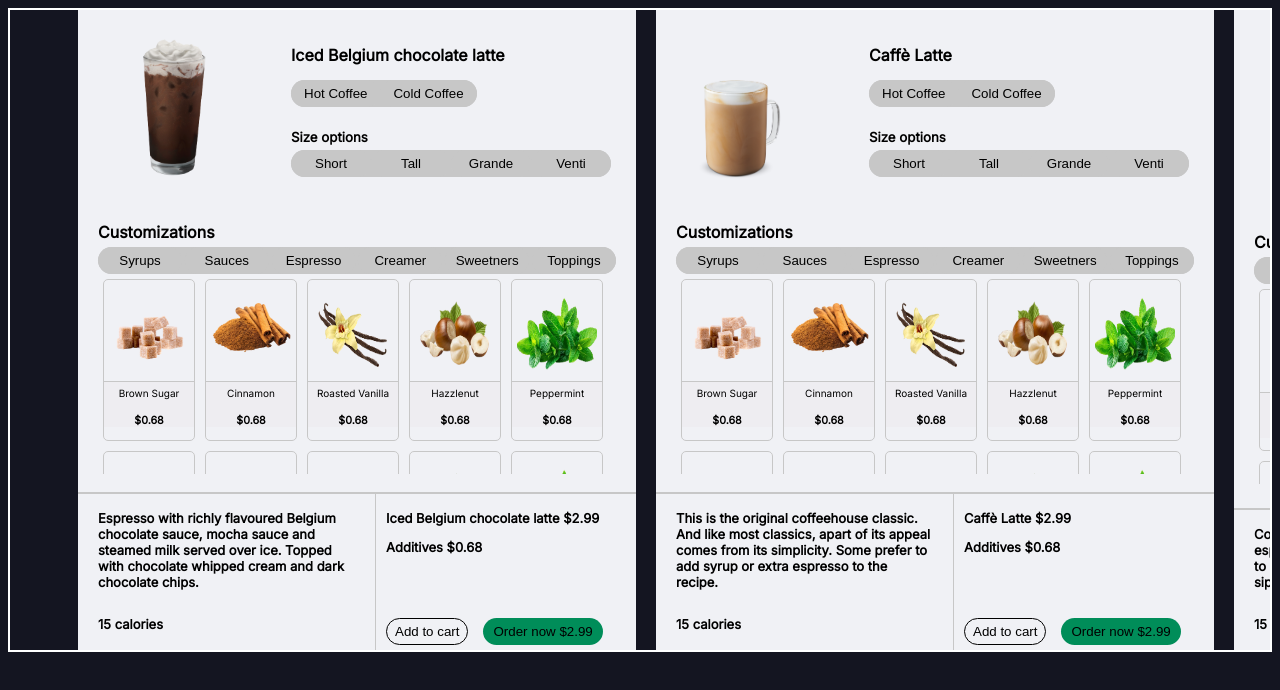
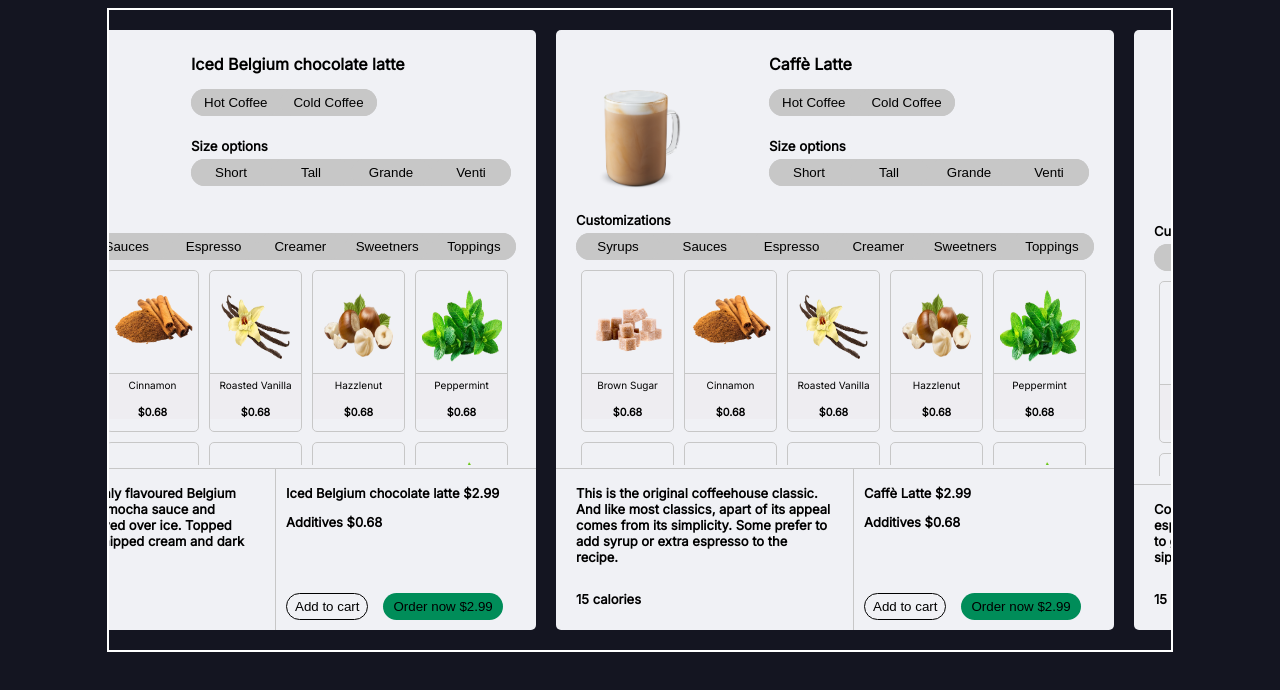
Before and after one commit to PrakharAgrawal031/starbucks_components, a React (Vite) app: page / in a window 1280 px wide. Shown: the top 690 px of the page. Built offline with nearby package versions, Linux system fonts and the light colour scheme.

Commit message:
small design changes

```diff
--- a/src/components/detailed_recipe/recipe_card.css
+++ b/src/components/detailed_recipe/recipe_card.css
@@ -12,7 +12,7 @@
     justify-content: center;
     align-items: center;
     overflow-x:auto;
-    padding: 0px 30px 0px 600px;
+    padding: 0px 30px 0px 400px;
 }
 
 .recipe_card::-webkit-scrollbar{
@@ -25,7 +25,7 @@
     background-color: var(--main-background);
     font-family: var(--font-family);
     width: 675px;
-    height: 650px;
+    height: 600px;
     display: flex;
     flex-direction: column;
     justify-content: space-between;
@@ -111,7 +111,7 @@
 
 
 .recipe_card_container_lower{
-    border-top: 2px solid var(--light-gray) ;
+    border-top: 1px solid var(--light-gray) ;
     font-family: var(--font-family);
     display: flex;
     font-size: small;
@@ -170,7 +170,10 @@
 
 .customization_head p{
     margin-bottom: 5px;
-    font-weight: 600;
+    font-weight: 690;
+    font-size: small;
+    font: bold;
+
 }
 
 .options_mid{
@@ -202,6 +205,7 @@
     flex-wrap: wrap;
     height: 200px;
     overflow-y: scroll;
+    margin-top: 5px;
 
 }
 
@@ -212,7 +216,7 @@
     border: 1px solid var(--light-gray);
     border-radius: 5px;
     margin: 5px;
-    width: 90px;
+    width: 91px;
     justify-content: center;
     align-items: center;
     height: 160px;
@@ -249,5 +253,9 @@
     font-weight:bolder;
     font: bolder;
     text-align: center;
+}
 
+body::-webkit-scrollbar{
+    background-color: var(--light-gray);
+    width: 0;
 }
```
